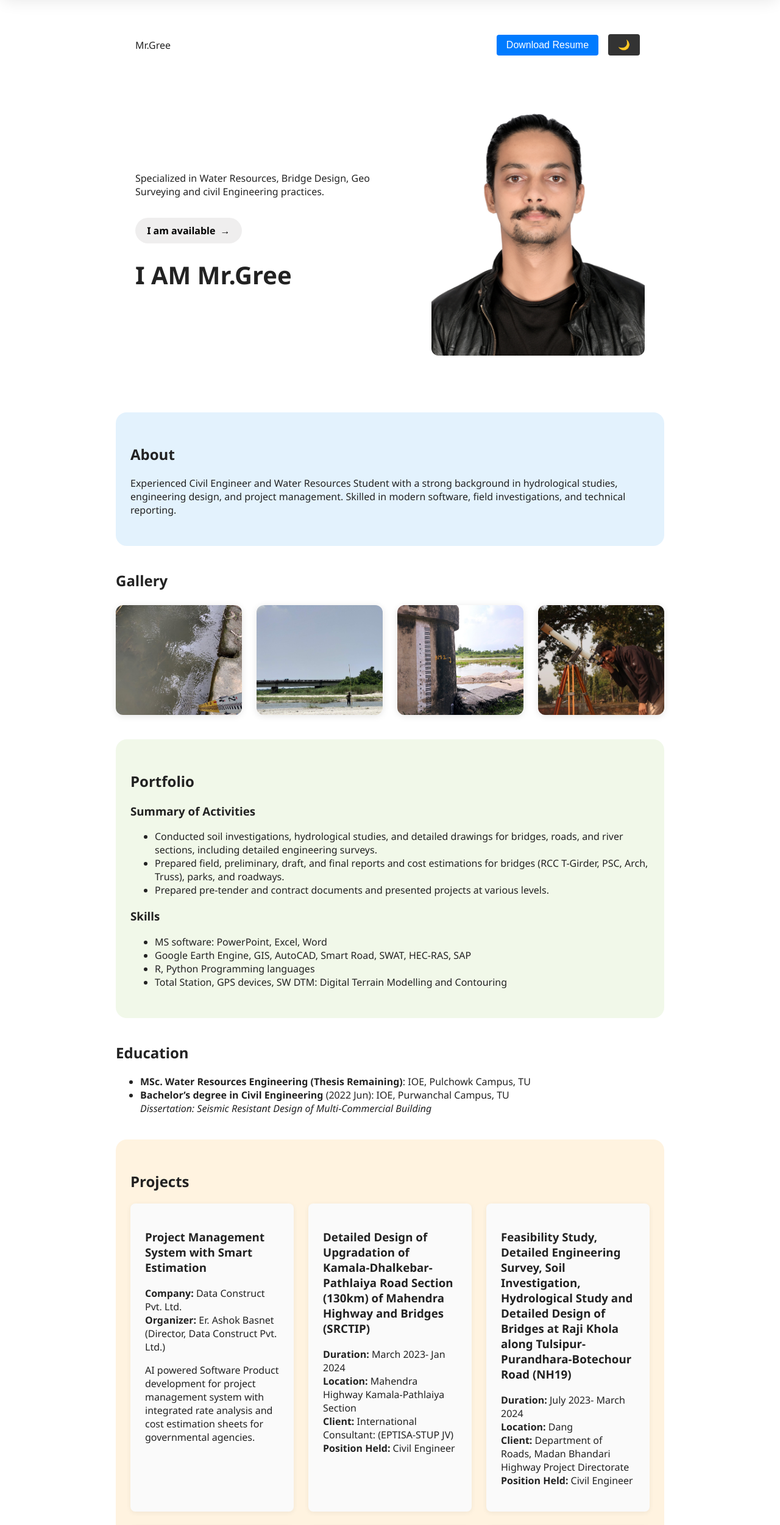
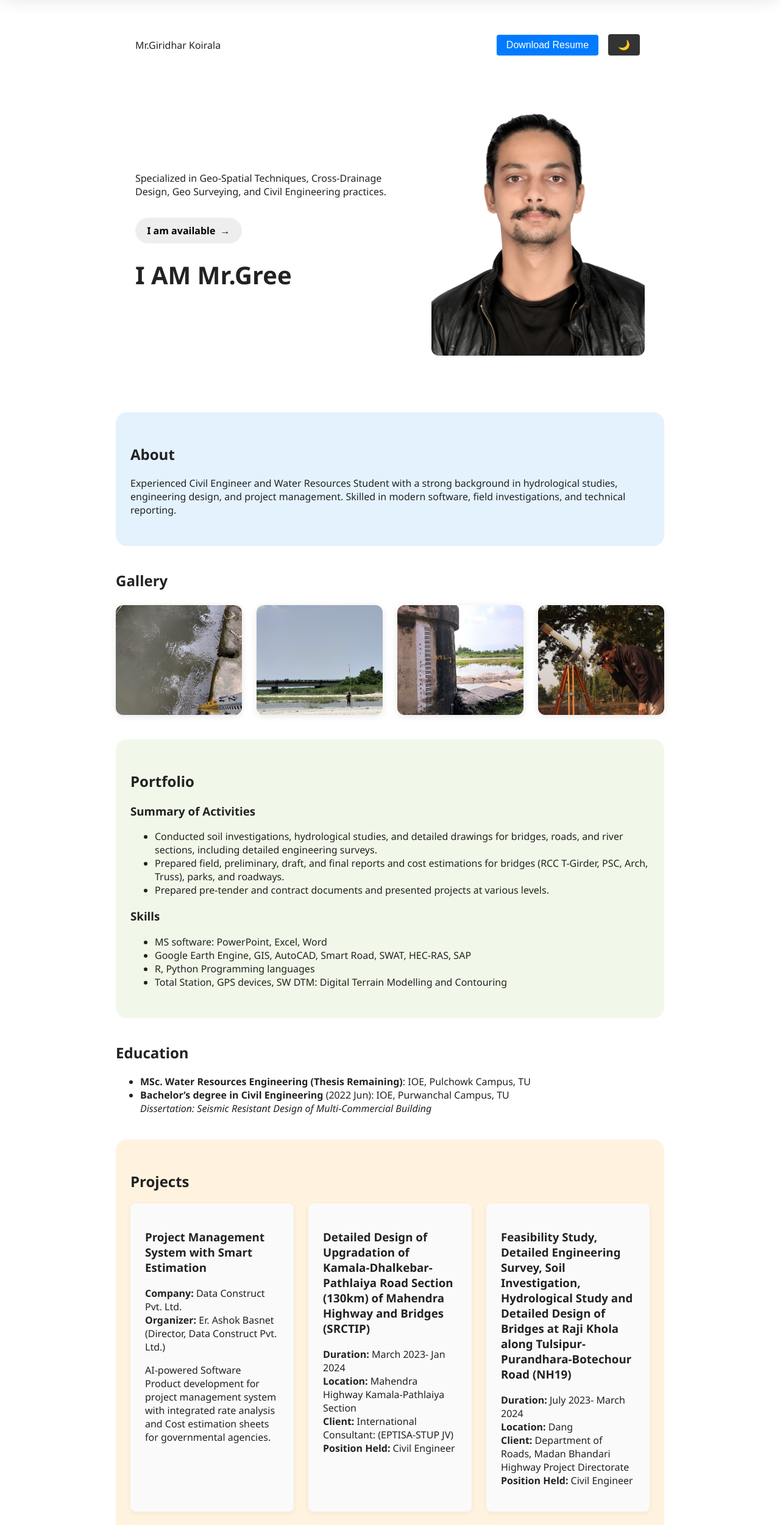
Before and after one commit to greedhar/resumemaking, a plain HTML site: page index.html in a window 1280 px wide. Shown: the part 260-2760 px from the top of the page at 61% size. Drawn offline with Linux system fonts and the light colour scheme.

Commit message:
Update index.html

```diff
--- a/index.html
+++ b/index.html
@@ -24,7 +24,7 @@
 
   <main>
     <nav>
-      <div class="logo">Mr.Gree</div>
+      <div class="logo">Mr.Giridhar Koirala</div>
       <div class="header-top">
         <button id="download-resume">Download Resume</button>
         <button id="dark-mode-toggle" aria-label="Toggle dark mode">🌙</button>
@@ -35,7 +35,7 @@
     <section class="hero">
       <!-- Left content -->
       <div class="hero-text">
-        <p>Specialized in Water Resources, Bridge Design, Geo Surveying and civil Engineering practices.</p>
+        <p>Specialized in Geo-Spatial Techniques, Cross-Drainage Design, Geo Surveying, and Civil Engineering practices.</p>
         <a class="availability-btn" href="#contact">
           I am available
           <span>→</span>
@@ -60,7 +60,7 @@
         <img src="/gallery/IMG_20190621_080615.jpg" alt="Field work - 21 June 2019">
         <img src="/gallery/IMG_20190619_114121.jpg" alt="Site inspection - 19 June 2019">
         <img src="/gallery/IMG_20190619_193645.jpg" alt="Evening work - 19 June 2019">
-        <img src="/gallery/telescope.jpg" alt="Evening work - 19 June 2019">
+        <img src="/gallery/telescope.jpg" alt="Remote Sensing Classics - 19 June 2019">
       </div>
     </section>
     <section id="portfolio" class="section-portfolio">
@@ -98,8 +98,8 @@
           <p><strong>Company:</strong> Data Construct Pvt. Ltd.<br>
             <strong>Organizer:</strong> Er. Ashok Basnet (Director, Data Construct Pvt. Ltd.)
           </p>
-          <p>AI powered Software Product development for project management system with integrated rate analysis and
-            cost estimation sheets for governmental agencies.</p>
+          <p> AI-powered Software Product development for project management system with integrated rate analysis and
+            Cost estimation sheets for governmental agencies.</p>
         </div>
         <div class="project-card">
           <h3>Detailed Design of Upgradation of Kamala-Dhalkebar-Pathlaiya Road Section (130km) of Mahendra Highway and
@@ -121,7 +121,7 @@
         </div>
         <div class="project-card">
           <h3>Detailed Engineering Survey, Soil Investigation, Hydrological Study and Detailed Design of Maruwa Khola
-            Motorable Bridge at Katari Muncipality, Udayapur</h3>
+            Motorable Bridge at Katari Municipality, Udayapur</h3>
           <p><strong>Duration:</strong> June 2023- March 2024<br>
             <strong>Location:</strong> Nepal<br>
             <strong>Client:</strong> Ministry of Road Infrastructure & Urban Development, Transport Infrastructure
```
